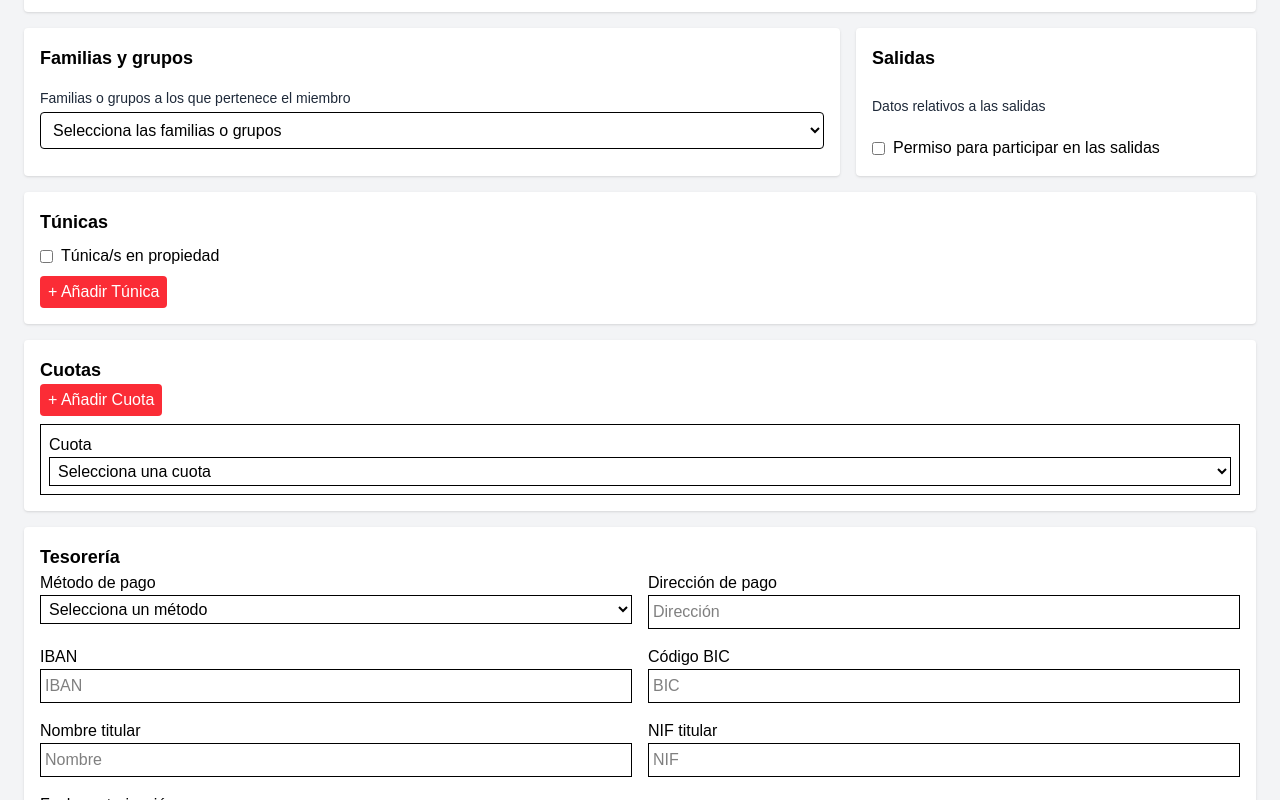
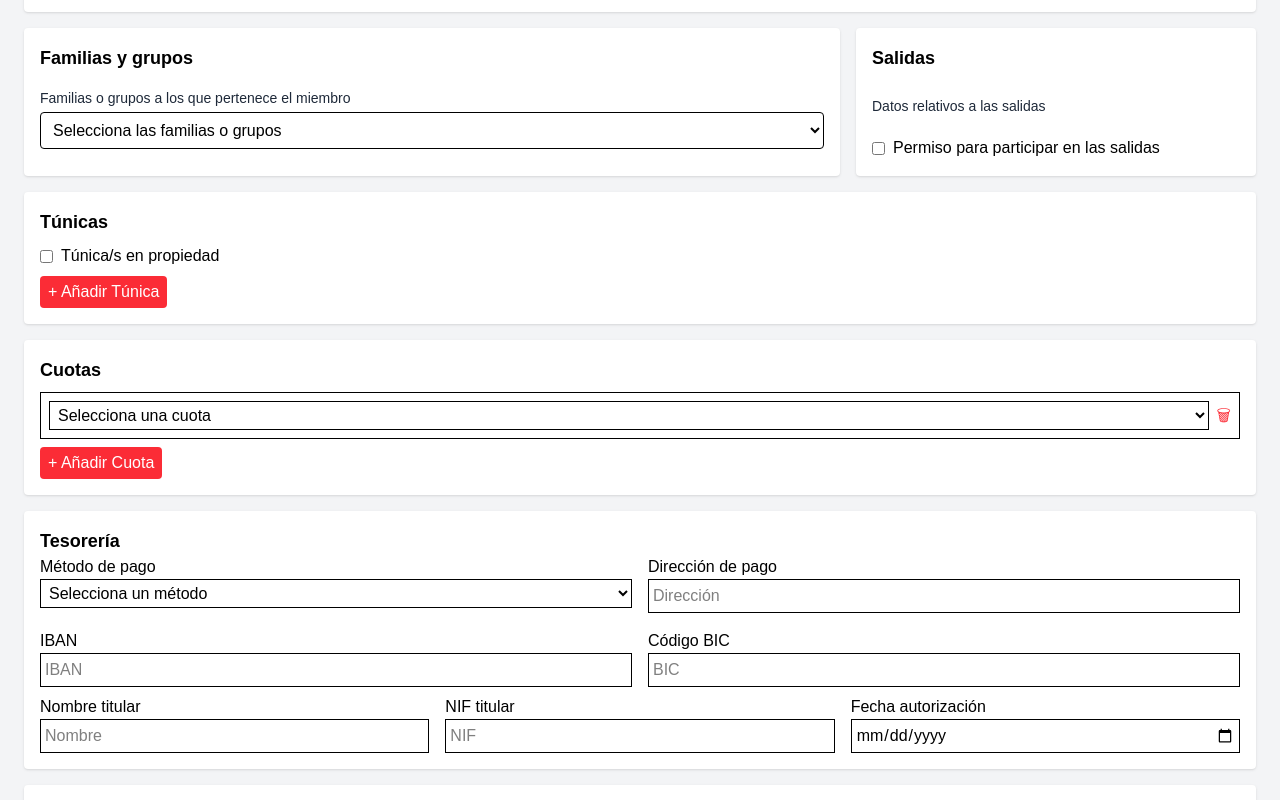
Before and after one commit to davdelpal1/HermandAPP, a Next.js app in the folder apps/web/: page /hermanos/nuevoHermano in a window 1280 px wide. Both pictures are taken after typing "Sample", "Sample", "Sample", "name@example.com", "Sample", "2020-01-15" into the empty fields and a click on the button "+ Añadir Cuota". Shown: the part 1564-2364 px from the top of the page. Built offline with nearby package versions, Linux system fonts and the light colour scheme.

Commit message:
Funcionalidad de crear hermano terminada

```diff
--- a/apps/web/src/pages/hermanos/nuevoHermano.tsx
+++ b/apps/web/src/pages/hermanos/nuevoHermano.tsx
@@ -23,14 +23,12 @@ export default function NuevoHermano() {
     notifications: false, postalMail: false, emails: false,
     // 🟢 Añadido para familias y grupos
     familyGroups: '', hasTunic: false, tunics: [] as string[], quotas: [] as string[], outingsPermission: false,
+    paymentMethod: '', paymentAddress: '', paymentIban: '', paymentBic: '', paymentHolder: '', paymentNif: '',
+    paymentDate: '', declarante: ''
   });
   const [saving, setSaving] = useState(false);
   const [previewUrl, setPreviewUrl] = useState<string | null>(null);
   const [isClient, setIsClient] = useState(false); // 🟢 Flag para indicar render en cliente
-  const [newTunic, setNewTunic] = useState('');
-  const [newQuota, setNewQuota] = useState('');
-  const [showTunicaForm, setShowTunicaForm] = useState(false);
-  const [showCuotaForm, setShowCuotaForm] = useState(false);
 
   const editor = useEditor({
     extensions: [
@@ -51,8 +49,8 @@ export default function NuevoHermano() {
   }, [previewUrl]);
 
   const handleChange = (e: React.ChangeEvent<HTMLInputElement | HTMLSelectElement>) => {
-    const { name, value } = e.target;
-    setForm(prev => ({ ...prev, [name]: value }));
+    const { name, value, type, checked } = e.target;
+    setForm(prev => ({ ...prev, [name]: type === 'checkbox' ? checked : value }));
   };
 
   const handleAvatar = (e: React.ChangeEvent<HTMLInputElement>) => {
@@ -68,17 +66,35 @@ export default function NuevoHermano() {
   };
 
   const addTunic = () => {
-    if (newTunic.trim()) {
-      setForm(prev => ({ ...prev, tunics: [...prev.tunics, newTunic] }));
-      setNewTunic('');
-    }
+    setForm(prev => ({ ...prev, tunics: [...prev.tunics, ''] }));
+  };
+
+  const updateTunic = (index: number, value: string) => {
+    const newTunics = [...form.tunics];
+    newTunics[index] = value;
+    setForm(prev => ({ ...prev, tunics: newTunics }));
+  };
+
+  const removeTunic = (index: number) => {
+    const newTunics = [...form.tunics];
+    newTunics.splice(index, 1);
+    setForm(prev => ({ ...prev, tunics: newTunics }));
   };
 
   const addQuota = () => {
-    if (newQuota.trim()) {
-      setForm(prev => ({ ...prev, quotas: [...prev.quotas, newQuota] }));
-      setNewQuota('');
-    }
+    setForm(prev => ({ ...prev, quotas: [...prev.quotas, ''] }));
+  };
+
+  const updateQuota = (index: number, value: string) => {
+    const newQuotas = [...form.quotas];
+    newQuotas[index] = value;
+    setForm(prev => ({ ...prev, quotas: newQuotas }));
+  };
+
+  const removeQuota = (index: number) => {
+    const newQuotas = [...form.quotas];
+    newQuotas.splice(index, 1);
+    setForm(prev => ({ ...prev, quotas: newQuotas }));
   };
 
   const selectDeclarante = (opt: string) => setForm(prev => ({ ...prev, declarante: opt }));
@@ -116,6 +132,8 @@ export default function NuevoHermano() {
         occupation: '', phone2: '', medalDate: '', parish: '', parishCity: '', baptized: false, dataProtection: false,
         notifications: false, postalMail: false, emails: false,
         familyGroups: '', hasTunic: false, tunics: [], quotas: [], outingsPermission: false,
+        paymentMethod: '', paymentAddress: '', paymentIban: '', paymentBic: '', paymentHolder: '', paymentNif: '',
+        paymentDate: '', declarante: ''
       });
       setPreviewUrl(null);
     } catch (error) {
@@ -220,70 +238,47 @@ export default function NuevoHermano() {
       <div className="md:col-span-3 bg-white p-4 rounded shadow">
         <h2 className="text-lg font-bold">Túnicas</h2>
         <label className="flex items-center gap-2 my-2">
-          <input type="checkbox" /> Túnica/s en propiedad
+          <input type="checkbox" name="hasTunic" checked={form.hasTunic} onChange={handleChange} /> Túnica/s en propiedad
         </label>
-        <button onClick={() => setShowTunicaForm(true)} className="bg-red-500 text-white px-2 py-1 rounded">+ Añadir Túnica</button>
-        {showTunicaForm && (
-          <div className="border p-2 mt-2">
-            <label>Tipo de Túnica</label>
-            <select className="border p-1 w-full">
-              <option>Selecciona un tipo de túnica</option>
+        {form.tunics.map((tunic, index) => (
+          <div key={index} className="flex gap-2 items-center border p-2 my-2">
+            <select value={tunic} onChange={e => updateTunic(index, e.target.value)} className="border p-1 flex-1">
+              <option value="">Selecciona un tipo de túnica</option>
               <option>Túnica A</option>
               <option>Túnica B</option>
             </select>
+            <button onClick={() => removeTunic(index)} className="text-red-500">🗑</button>
           </div>
-        )}
+        ))}
+        <button onClick={addTunic} className="bg-red-500 text-white px-2 py-1 rounded">+ Añadir Túnica</button>
       </div>
 
       <div className="md:col-span-3 bg-white p-4 rounded shadow">
         <h2 className="text-lg font-bold">Cuotas</h2>
-        <button onClick={() => setShowCuotaForm(true)} className="bg-red-500 text-white px-2 py-1 rounded">+ Añadir Cuota</button>
-        {showCuotaForm && (
-          <div className="border p-2 mt-2">
-            <label>Cuota</label>
-            <select className="border p-1 w-full">
-              <option>Selecciona una cuota</option>
+        {form.quotas.map((quota, index) => (
+          <div key={index} className="flex gap-2 items-center border p-2 my-2">
+            <select value={quota} onChange={e => updateQuota(index, e.target.value)} className="border p-1 flex-1">
+              <option value="">Selecciona una cuota</option>
               <option>Cuota A</option>
               <option>Cuota B</option>
             </select>
+            <button onClick={() => removeQuota(index)} className="text-red-500">🗑</button>
           </div>
-        )}
+        ))}
+        <button onClick={addQuota} className="bg-red-500 text-white px-2 py-1 rounded">+ Añadir Cuota</button>
       </div>
       <div className="md:col-span-3 bg-white p-4 rounded shadow">
         <h2 className="text-lg font-bold">Tesorería</h2>
         <div className="grid grid-cols-1 md:grid-cols-2 gap-4">
-          <div>
-            <label>Método de pago</label>
-            <select className="border p-1 w-full">
-              <option>Selecciona un método</option>
-              <option>Transferencia</option>
-              <option>Recibo</option>
-            </select>
-          </div>
-          <div>
-            <label>Dirección de pago</label>
-            <input className="border p-1 w-full" placeholder="Dirección" />
-          </div>
-          <div>
-            <label>IBAN</label>
-            <input className="border p-1 w-full" placeholder="IBAN" />
-          </div>
-          <div>
-            <label>Código BIC</label>
-            <input className="border p-1 w-full" placeholder="BIC" />
-          </div>
-          <div>
-            <label>Nombre titular</label>
-            <input className="border p-1 w-full" placeholder="Nombre" />
-          </div>
-          <div>
-            <label>NIF titular</label>
-            <input className="border p-1 w-full" placeholder="NIF" />
-          </div>
-          <div>
-            <label>Fecha autorización</label>
-            <input type="date" className="border p-1 w-full" />
-          </div>
+          <div><label>Método de pago</label><select name="paymentMethod" value={form.paymentMethod} onChange={handleChange} className="border p-1 w-full"><option>Selecciona un método</option><option>Transferencia</option><option>Recibo</option></select></div>
+          <div><label>Dirección de pago</label><input name="paymentAddress" value={form.paymentAddress} onChange={handleChange} className="border p-1 w-full" placeholder="Dirección" /></div>
+          <div><label>IBAN</label><input name="paymentIban" value={form.paymentIban} onChange={handleChange} className="border p-1 w-full" placeholder="IBAN" /></div>
+          <div><label>Código BIC</label><input name="paymentBic" value={form.paymentBic} onChange={handleChange} className="border p-1 w-full" placeholder="BIC" /></div>
+        </div>
+        <div className="grid grid-cols-1 md:grid-cols-3 gap-4 mt-2">
+          <div><label>Nombre titular</label><input name="paymentHolder" value={form.paymentHolder} onChange={handleChange} className="border p-1 w-full" placeholder="Nombre" /></div>
+          <div><label>NIF titular</label><input name="paymentNif" value={form.paymentNif} onChange={handleChange} className="border p-1 w-full" placeholder="NIF" /></div>
+          <div><label>Fecha autorización</label><input name="paymentDate" type="date" value={form.paymentDate} onChange={handleChange} className="border p-1 w-full" /></div>
         </div>
       </div>
       <div className="md:col-span-3 bg-white p-4 rounded shadow">
```
